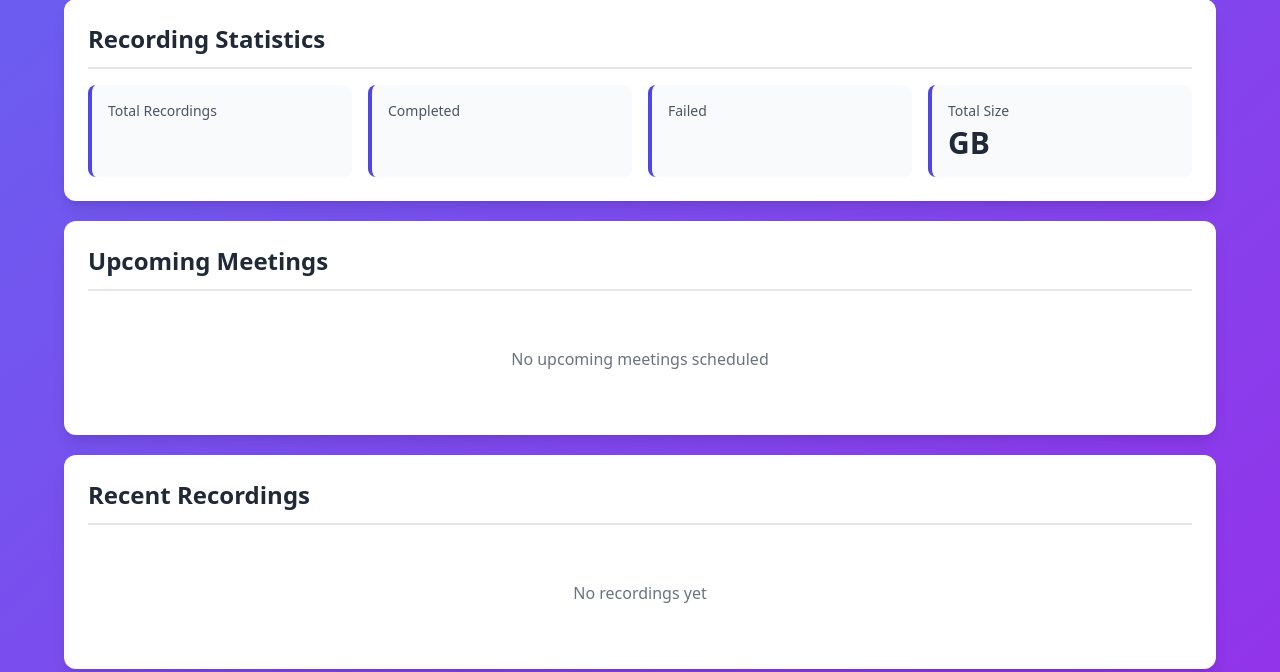
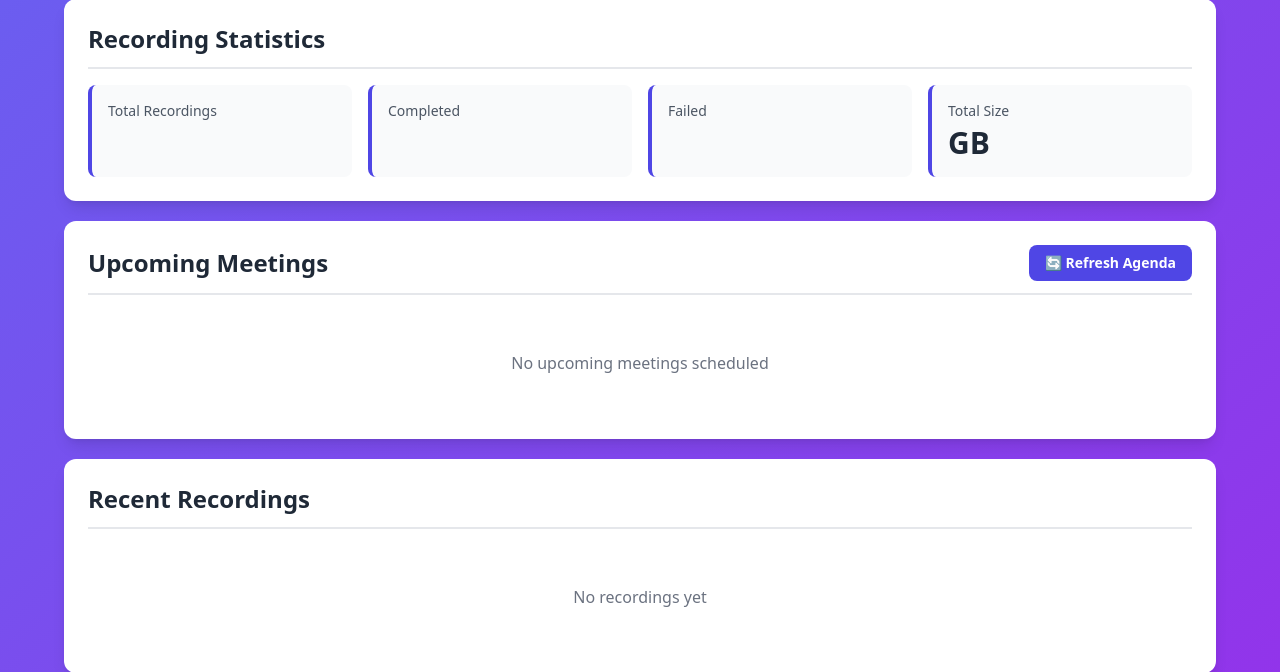
Before and after one commit to pixeltree/council_feeds, a Flask app: template templates/index.html in a window 1280 px wide. Shown: the part 387-1059 px from the top of the page. Run offline with Flask 3, Linux system fonts and the light colour scheme; the template is opened without the code that fills it, so the values that code supplies are empty; some libraries are stand-ins or nearby versions.

Commit message:
Add manual agenda refresh and Docker improvements
- Add manual agenda refresh button to web interface
- Add /api/refresh-agenda endpoint to trigger calendar updates
- Fix Docker build issues:
  - Add missing templates directory to Docker image
  - Use DEBIAN_FRONTEND=noninteractive to prevent systemd errors
  - Increase pip timeout and retries for slow connections
- Add Docker build validation to CI workflow

🤖 Generated with [Claude Code](https://claude.com/claude-code)

Co-Authored-By: Claude <noreply@anthropic.com>

```diff
--- a/templates/index.html
+++ b/templates/index.html
@@ -45,6 +45,32 @@
                 alert('Error: ' + error.message);
                 button.disabled = false;
                 button.textContent = 'Stop Recording';
+            }
+        }
+
+        async function refreshAgenda() {
+            const button = document.getElementById('refresh-agenda-button');
+            button.disabled = true;
+            button.textContent = 'Refreshing...';
+
+            try {
+                const response = await fetch('/api/refresh-agenda', {
+                    method: 'POST'
+                });
+                const result = await response.json();
+
+                if (result.success) {
+                    alert(result.message);
+                    location.reload();
+                } else {
+                    alert('Failed to refresh agenda: ' + (result.error || 'Unknown error'));
+                    button.disabled = false;
+                    button.textContent = '🔄 Refresh Agenda';
+                }
+            } catch (error) {
+                alert('Error: ' + error.message);
+                button.disabled = false;
+                button.textContent = '🔄 Refresh Agenda';
             }
         }
     </script>
@@ -117,7 +143,12 @@
 
         <!-- Upcoming Meetings Card -->
         <div class="bg-white rounded-xl p-6 mb-5 shadow-lg">
-            <h2 class="text-gray-800 text-2xl font-bold mb-4 pb-3 border-b-2 border-gray-200">Upcoming Meetings</h2>
+            <div class="flex justify-between items-center mb-4 pb-3 border-b-2 border-gray-200">
+                <h2 class="text-gray-800 text-2xl font-bold">Upcoming Meetings</h2>
+                <button id="refresh-agenda-button" onclick="refreshAgenda()" class="bg-indigo-600 hover:bg-indigo-700 text-white font-semibold px-4 py-2 rounded-lg transition disabled:bg-gray-400 disabled:cursor-not-allowed text-sm">
+                    🔄 Refresh Agenda
+                </button>
+            </div>
             {% if meetings %}
                 <ul class="space-y-2">
                     {% for meeting in meetings %}
--- a/web_server.py
+++ b/web_server.py
@@ -183,6 +183,38 @@ def api_stop_recording():
         }), 500
 
 
+@app.route('/api/refresh-agenda', methods=['POST'])
+def api_refresh_agenda():
+    """API endpoint to manually refresh the meeting agenda."""
+    global recording_service
+
+    if recording_service is None:
+        return jsonify({
+            'success': False,
+            'error': 'Recording service not available'
+        }), 500
+
+    try:
+        # Refresh the calendar
+        if hasattr(recording_service, 'calendar_service'):
+            meetings = recording_service.calendar_service.get_upcoming_meetings(force_refresh=True)
+            return jsonify({
+                'success': True,
+                'message': f'Agenda refreshed. Found {len(meetings)} upcoming meetings.',
+                'meeting_count': len(meetings)
+            })
+        else:
+            return jsonify({
+                'success': False,
+                'error': 'Calendar service not available'
+            }), 500
+    except Exception as e:
+        return jsonify({
+            'success': False,
+            'error': f'Failed to refresh agenda: {str(e)}'
+        }), 500
+
+
 @app.route('/api/recordings/<int:recording_id>/segment', methods=['POST'])
 def segment_recording(recording_id):
     """Trigger segmentation for a recording."""
```
Also changed, not shown: .github/workflows/test.yml, 1 other file.
